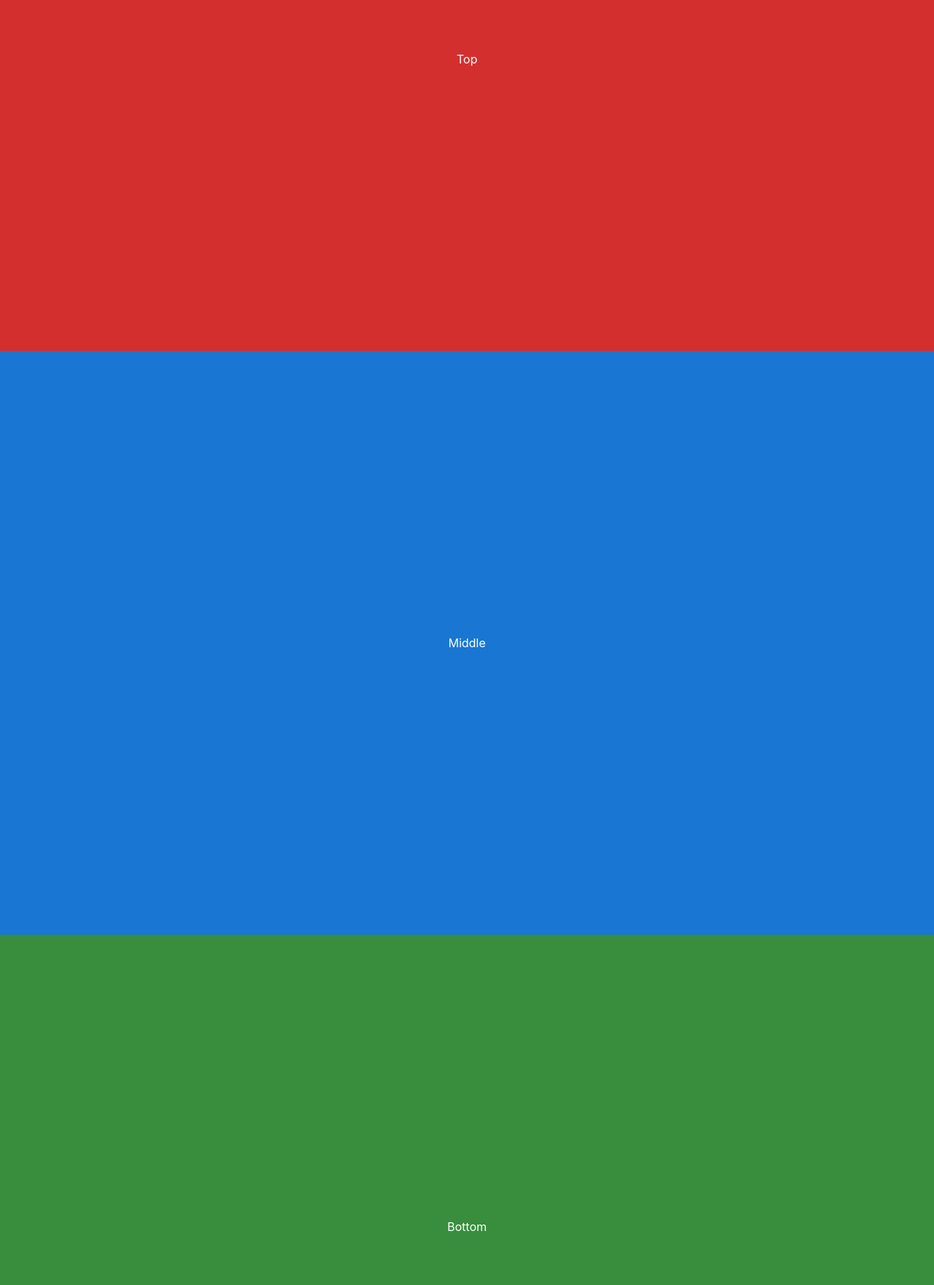
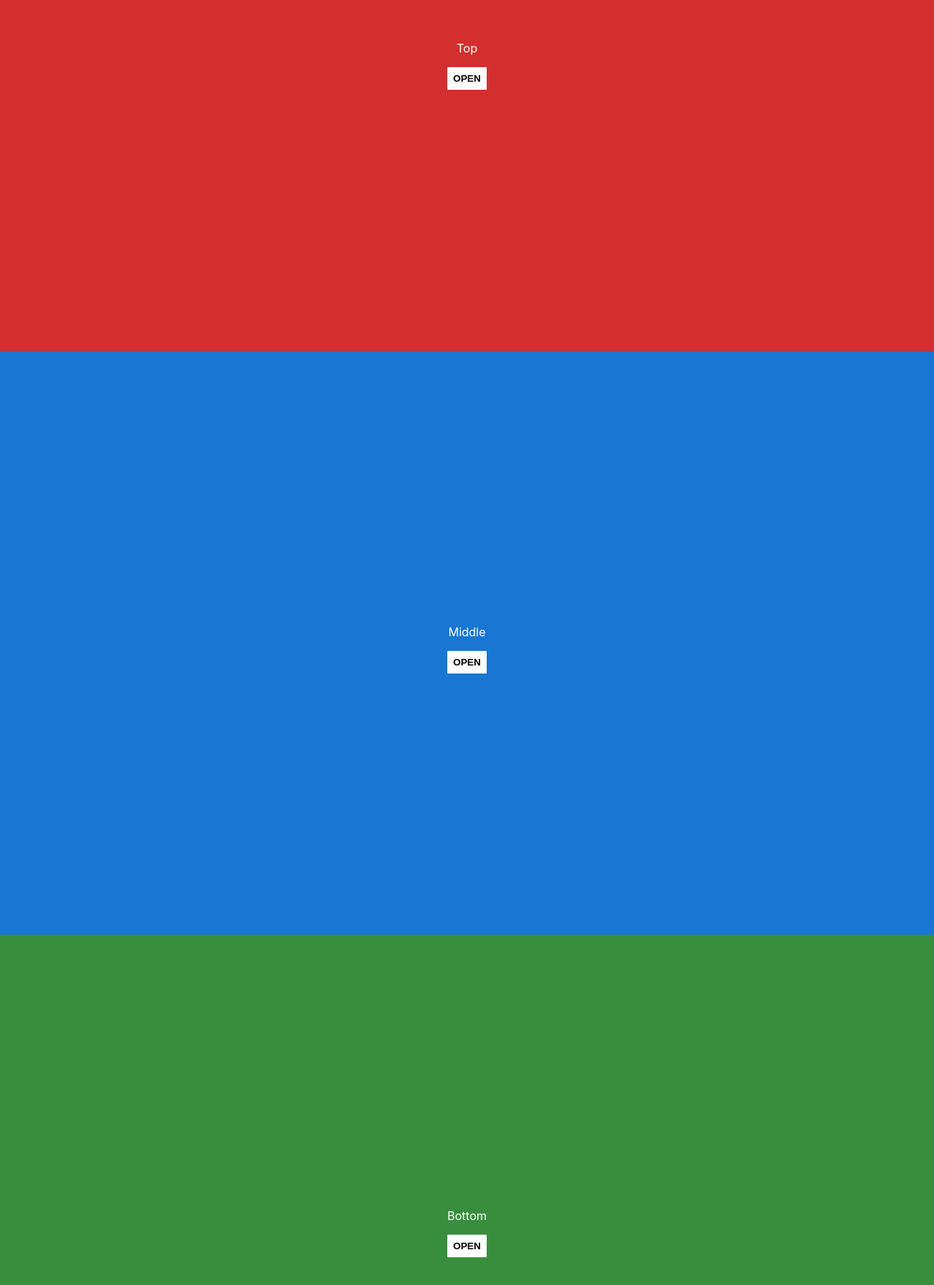
Before and after one commit to filoxo/an-angular-modal, an Angular app: page / in a window 1280 px wide. Shown: the part 319-2080 px from the top of the page at 73% size. Built offline with nearby package versions, Linux system fonts and the light colour scheme.

Commit message:
Add open modal buttons 🆗

```diff
--- a/src/app/app.component.css
+++ b/src/app/app.component.css
@@ -6,6 +6,7 @@ section {
     align-items: center;
     color: #fff;
     display: flex;
+    flex-direction: column;
     justify-content: center;
     height: 100vh;
 }
@@ -18,3 +19,23 @@ section {
 .green {
     background-color: #388E3C;
 }
+.btn {
+
+}
+
+.btn {
+    border: none;
+    border-radius: 1px;
+    background-color: #fff;
+    font-weight: bold;
+    padding: .5rem;
+    text-transform: uppercase;
+    transition: background-color .25s;
+}
+.btn:hover,
+.btn:focus {
+    background-color: #BDBDBD;
+}
+.btn:active {
+    background-color: #9E9E9E;
+}
--- a/src/app/app.component.html
+++ b/src/app/app.component.html
@@ -1,7 +1,15 @@
 <main>
-  <section class="red">Top
-    <app-modal>test test test</app-modal>
+  <app-modal #myModal>This is my modal</app-modal>
+  <section class="red">
+    <p>Top</p>
+    <button class="btn" (click)="myModal.open()">Open</button>
   </section>
-  <section class="blue">Middle</section>
-  <section class="green">Bottom</section>
+  <section class="blue">
+    <p>Middle</p>
+    <button class="btn" (click)="myModal.open()">Open</button>
+  </section>
+  <section class="green">
+    <p>Bottom</p>
+    <button class="btn" (click)="myModal.open()">Open</button>
+  </section>
 </main>
```
